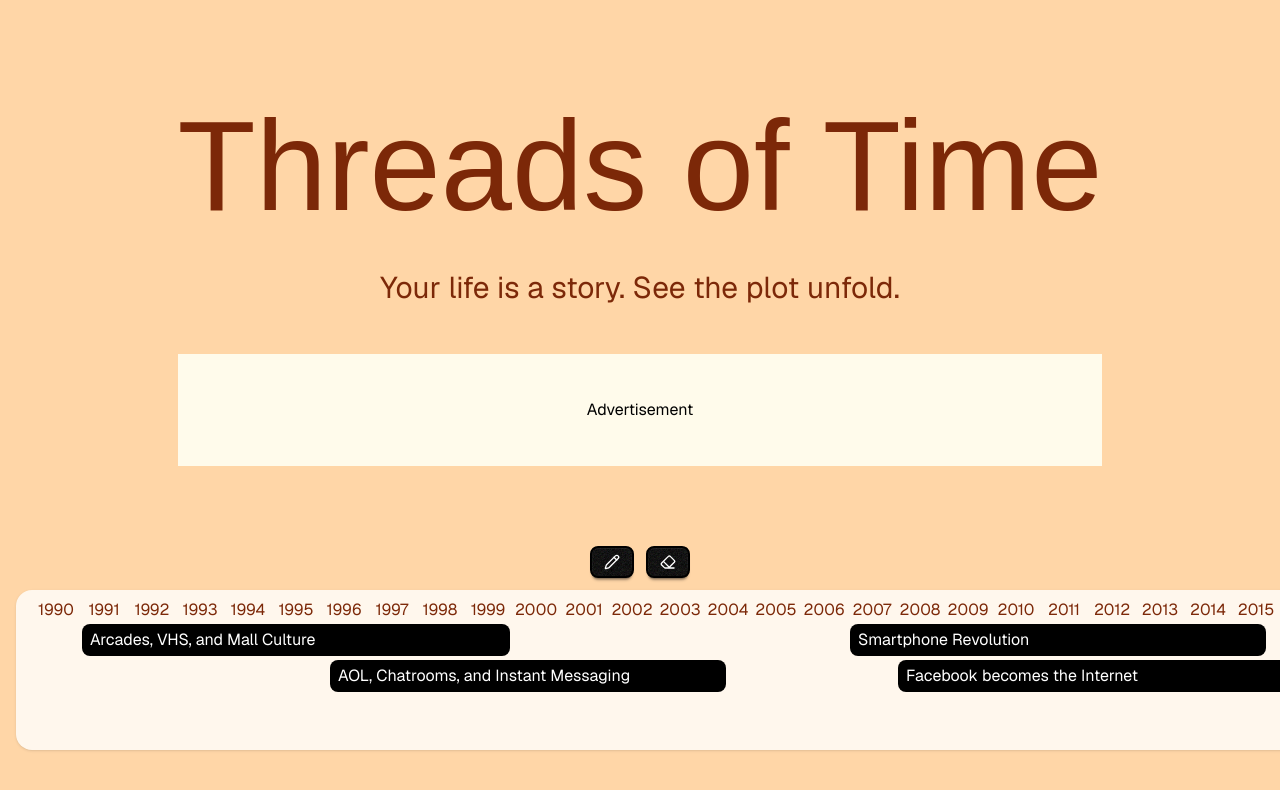
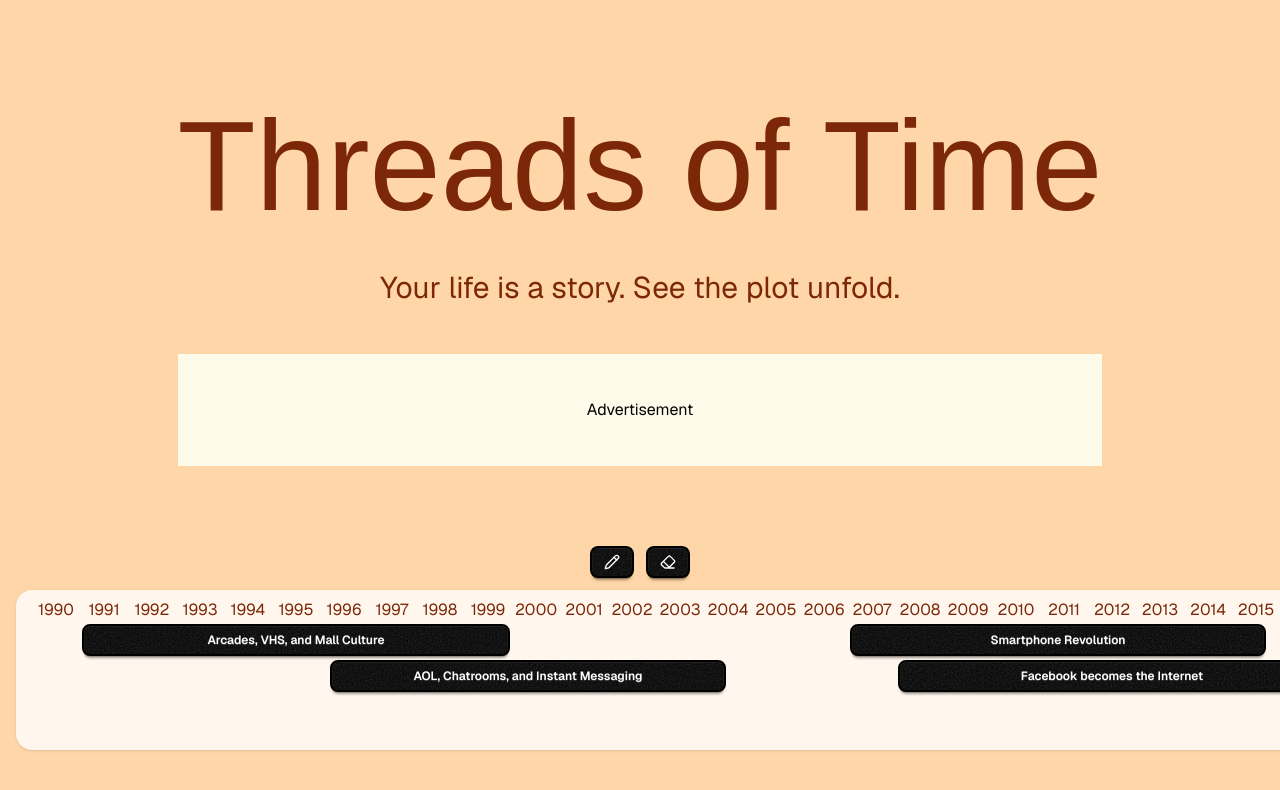
Before and after one commit to chrstief/threads_of_time, a Next.js app: page / in a window 1280 px wide. Shown: the top 790 px of the page. Built offline with nearby package versions, Linux system fonts and the light colour scheme; a web font is replaced by a local one.

Commit message:
change events to buttons

```diff
--- a/app/page.tsx
+++ b/app/page.tsx
@@ -248,9 +248,13 @@ export default function Home() {
                 </div>
               ))}
               {events.map((event) => (
-                <div
+                <button
                   key={event.id}
-                  className="bg-primary rounded-field text-primary-content m-0.5 flex cursor-pointer justify-between px-2 py-1"
+                  className={
+                    deleteMode
+                      ? "hover:btn-error btn btn-primary btn-sm rounded-field m-0.5 truncate"
+                      : "btn btn-primary btn-sm rounded-field m-0.5 truncate"
+                  }
                   title={event.event}
                   style={{
                     gridColumnStart: `y${event.start.replace("-", "m")}`,
@@ -258,21 +262,15 @@ export default function Home() {
                       `y${event.end.replace("-", "m")}`,
                     ),
                   }}
-                >
-                  <div className="truncate"> {event.event}</div>
-                  <button
-                    hidden={!deleteMode}
-                    title={`Erase "${event.event}"`}
-                    className="btn btn-xs btn-error rounded-field"
                   onClick={() => {
+                    if (!deleteMode) return;
                     setEvents(
                       sortEvents(events.filter((e) => e.id !== event.id)),
                     );
                   }}
                 >
-                    <Eraser size={12} />
+                  {event.event}
                 </button>
-                </div>
               ))}
             </div>
           ) : (
```
Lines whose indentation alone changed are shown as unchanged.
